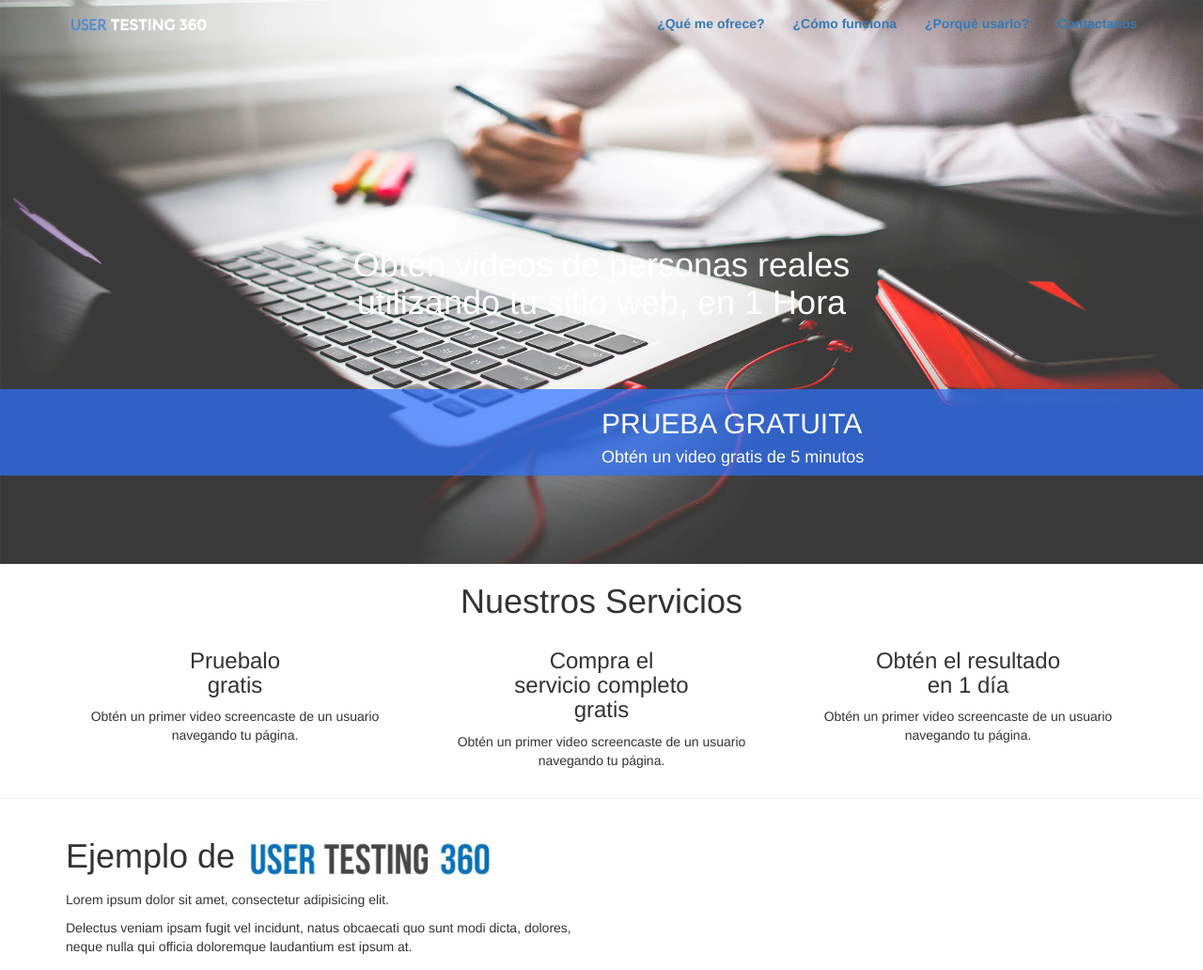
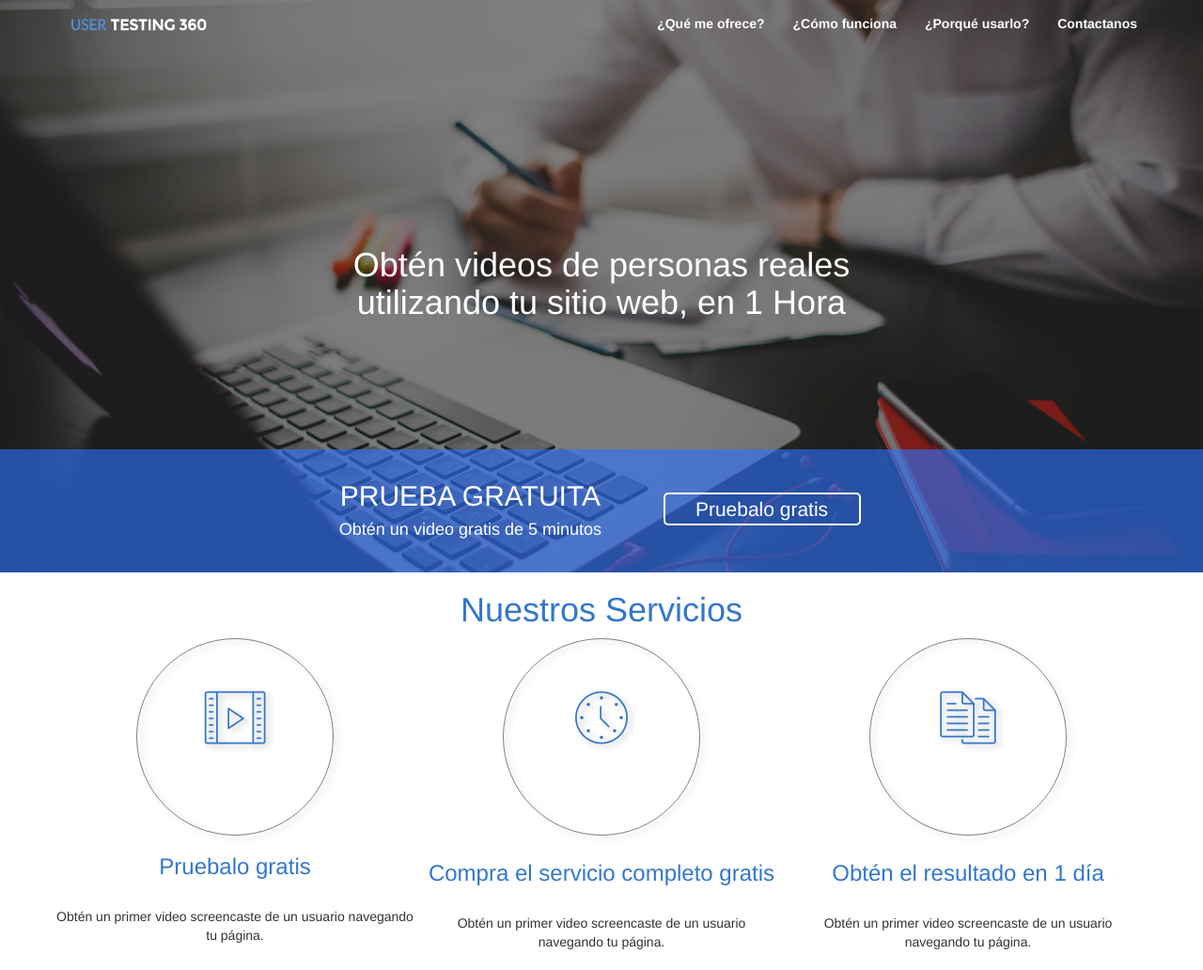
Before and after one commit to CarmenCamacho/30_Sprint1-Business, a plain HTML site: page Problema/index.html in a window 1280 px wide. Shown: the top 1032 px of the page at 94% size. Drawn offline with Linux system fonts and the light colour scheme; files whose address does not match are found by name.

Commit message:
agregue estilos css

```diff
--- a/Problema/css/icomoon.css
+++ b/Problema/css/icomoon.css
@@ -16,7 +16,7 @@
 	font-weight: normal;
 	font-variant: normal;
 	text-transform: none;
-	line-height: 1;
+	line-height: 3;
 
 	/* Better Font Rendering =========== */
 	-webkit-font-smoothing: antialiased;
--- a/Problema/css/main.css
+++ b/Problema/css/main.css
@@ -1,39 +1,84 @@
+@media screen and (min-width :970px) {
+
+}
+
+@media screen and (max-width :969px) {
+	div.pull-right {
+	    float: none !important;
+	 }
+	div.pull-left {
+	    float: none !important;
+	    text-align: center;
+
+	 }
+	.btn-prueba{
+		width: 100%;
+	}
+}
+
+@media screen and (max-width: 768px) {
+	.circulo{
+		margin-left: 40em;
+	}
+
+}
 .navbar{
 	color: white !important;
 	font-weight: bold;
 }
 
+
+.m-0{
+	margin: 0;
+}
 .mb-5{
 	margin-bottom: 5%;
  }
+.mt-5{
+	margin-top: 5%;
+}
+.mt-15{
+	margin-top: 15%;
+}
 
 .pd-0{
 	padding:0;
 	margin: 0;
 }
-
-.m-0{
-	margin: 0;
+.pd-2{
+	padding:2%;
 }
-
 .pb-5{
 	padding-bottom: 5%;
 }
-
 .pt-5{
 	padding-top: 5%;
 }
-.mt-15{
-	padding-top: 15%;
+.pt-2{
+	padding-top: 2%;
+}
+.pb-2{
+	padding-bottom: 2%;
+}
+.pl-5{
+	padding-left: 5%;
 }
 .pt-10{
 	padding-top: 10%;
 }
+
+
 .fit{
 	width: 100%;
 }
 .text-white{
 	color: white !important;
+}
+.text-blue{
+	color: #37C;
+}
+.text-cyan{
+	color: cyan;
 }
 .logo{
 	width: 50%;
@@ -41,18 +86,54 @@
 
 .fondomain{
 	background-image: url(../image/large.jpg);
-	background-size:100% 100%;
+	background-size:cover;
 	background-repeat: no-repeat;
-	height: 600px;
-	/*PONER UN FILTRO A IMG PARA QUITAR BRILLO*/
+	height: 43.5em;
+
+/*	-webkit-filter: brightness(30%);  Chrome, Safari, Opera
+   filter: brightness (30%);*/
 }
 
+.filtro{
+	background-color: rgba(0, 0 ,0 , 0.5);
+	background-size: inherit;
+}
 .fondoazul{
-	background-color: rgba(46, 115, 255, 0.7);
+	background-color: rgba(46, 115, 255, 0.6);
 	background-position: bottom;
-
+	background-size:
 }
 
 .fondoazulosc{
 	background-color: #024;
 }
+
+.btn-prueba{
+	font-size: 1.5em;
+	border-radius: 5px;
+	border: 2px solid white;
+	width:10em;
+	padding: 2%;
+	text-align: center;
+	color:white;
+}
+.circulo{
+	width: 15em;
+	height:15em;
+	border-radius: 100%;
+	-webkit-filter: drop-shadow(4px 3px 3px silver);
+     filter: drop-shadow(4px 3px 3px silver);
+     border: 1px solid grey;
+     margin: auto;
+}
+
+.circulo:hover{
+	background-color: cyan;
+	border: none;
+}
+.icon-big{
+	font-size: 4em;
+	color:#37C;
+	margin-top: 5%;
+	text-align: center;
+}
--- a/Problema/index.html
+++ b/Problema/index.html
@@ -11,10 +11,11 @@
 	  	<title>User Testing 360°</title>
 	</head>
 	<body>
-		<div class="fondomain">
+		<div class="container-fluid fondomain pd-0">
+		<div class="filtro">
 		<header>
 				<div class="row">
-					<nav class="navbar  navbar-fixed-top" role="navigation" name="#home">
+					<nav class="navbar navbar-fixed-top" role="navigation" name="#home">
 	    				<div class="container">
 		            		<div class="navbar-header">
 			              	<button type="button" class="navbar-toggle collapsed" data-toggle="collapse" data-target="#barra1">
@@ -25,10 +26,10 @@
 		            		</div>
 		            	<div class="collapse navbar-collapse" id="barra1">
 		              		<ul class="nav navbar-nav navbar-right">
-							    <li><a href="#oferta" class="text-aqua">¿Qué me ofrece?</a></li>
-							    <li><a href="#funciona" class="text-aqua" >¿Cómo funciona</a></li>
-							    <li><a href="#usarlo" class="text-aqua">¿Porqué usarlo?</a></li>
-							    <li><a href="#contacto" class="text-aqua">Contactanos</a></li>
+							    <li><a href="#oferta" class="text-white">¿Qué me ofrece?</a></li>
+							    <li><a href="#funciona" class="text-white" >¿Cómo funciona</a></li>
+							    <li><a href="#usarlo" class="text-white">¿Porqué usarlo?</a></li>
+							    <li><a href="#contacto" class="text-white">Contactanos</a></li>
 		              		</ul>
 		           		 </div>
 	           			</div>
@@ -47,44 +48,57 @@
 				</div>
 			</div>
 			<div class="container-fluid pd-0">
-				<div class="row fondoazul">
-					<div class="col-xl-6 col-lg-6 col-md-6 col-sm-6 col-xs-6 pull-right pd-0">
-						<a href=""><h2 class="text-white" >PRUEBA GRATUITA</h2></a>
-						<a href=""><h4 class="text-white">Obtén un video gratis de 5 minutos</h4></a>
+				<div class="row fondoazul pb-2 mt-5">
+					<div class="col-xl-6 col-lg-6 col-md-12 col-sm-12 col-xs-12 pd-0">
+						<a href="">
+						<div class="pull-right pt-2">
+							<h2 class="text-white text-center" >PRUEBA GRATUITA</h2>
+							<h4 class="text-white text-center">Obtén un video gratis de 5 minutos</h4>
+						</div>
+						</a>
 					</div>
-					<div class="col-xl-6 col-lg-6 col-md-6 col-sm-6 col-xs-6 pull-left pd-0">
-						<div class="prueba"> <!-- CREAR ESTA CLASE PARA EL BOTON -->
+					<div class="col-xl-6 col-lg-6 col-md-12 col-sm-12 col-xs-12 pd-0 pl-5 pt-2">
+						<a href="">
+						<div class="pull-left">		<h3 class="btn-prueba">Pruebalo gratis</h3>
 						</div>
+						</a>
 					</div>
 				</div>
 			</div>
+		</div><!-- y ACA TERMINA filtro   -->
 		</div><!-- y ACA TERMINA ELFONDOMAIN   -->
 		<section>
 			<div class="container">
 				<div class="row text-center">
-					<h1>Nuestros Servicios</h1>
+					<h1 class="text-blue">Nuestros Servicios</h1>
 				</div>
 				<div class="row">
-					<div class="col-xl-4 col-lg-4 col-md-4 col-sm-12 col-xs-12 text-center">
-						<div class="circulo"> <!-- CREAR CLASE PARA CIRCULO animado -->
-							<span></span> <!-- ICONOOOOOO! -->
+					<div class="col-xl-4 col-lg-4 col-md-4 col-sm-12 col-xs-12 ">
+						<div class="circulo text-center"> <!-- CIRCULO-->
+							<span class="icon-video icon-big "></span> <!-- ICONOOOOOO! -->
 						</div>
-						<h3>Pruebalo <br> gratis</h3>
-						<p> Obtén un primer video screencaste de un usuario navegando tu página.</p>
+						<div class="row text-center">
+							<h3 class="text-blue">Pruebalo gratis <br></h3> <br>
+							<p> Obtén un primer video screencaste de un usuario navegando tu página.</p>
+						</div>
 					</div>
-					<div class="col-xl-4 col-lg-4 col-md-4 col-sm-12 col-xs-12 text-center">
-						<div class="circulo"> <!-- CREAR CLASE PARA CIRCULO animado -->
-							<span></span> <!-- ICONOOOOOO! -->
+					<div class="col-xl-4 col-lg-4 col-md-4 col-sm-12 col-xs-12 ">
+						<div class="circulo text-center"> <!-- CIRCULO -->
+							<span class="icon-clock icon-big"></span>
 						</div>
-						<h3>Compra el <br> servicio completo <br> gratis</h3>
-						<p> Obtén un primer video screencaste de un usuario navegando tu página.</p>
+						<div class="row text-center pd-2 pd-2">
+							<h3 class="text-blue">Compra el servicio completo gratis</h3> <br>
+							<p> Obtén un primer video screencaste de un usuario navegando tu página.</p>
+						</div>
 					</div>
-					<div class="col-xl-4 col-lg-4 col-md-4 col-sm-12 col-xs-12 text-center">
-						<div class="circulo"> <!-- CREAR CLASE PARA CIRCULO animado -->
-							<span></span> <!-- ICONOOOOOO! -->
+					<div class="col-xl-4 col-lg-4 col-md-4 col-sm-12 col-xs-12 ">
+						<div class="circulo text-center"> <!-- CIRCULO -->
+							<span class="icon-documents icon-big"></span> <!-- ICONOOOOOO! -->
 						</div>
-						<h3>Obtén el resultado <br> en 1 día</h3>
-						<p> Obtén un primer video screencaste de un usuario navegando tu página.</p>
+						<div class="row text-center pd-2">
+								<h3 class="text-blue">Obtén el resultado en 1 día</h3> <br>
+								<p> Obtén un primer video screencaste de un usuario navegando tu página.</p>
+						</div>
 					</div>
 				</div>
 			</div>
@@ -94,7 +108,7 @@
 		<section name="">
 			<div class="row">
 				<div class="col-xl-6 col-lg-6 col-md-12 col-sm-12 col-xs-12 ">
-					<h1>Ejemplo de <img class="logo" src="image/logo-2.jpg" alt=""></h1>
+					<h1 class="text-blue">Ejemplo de <img class="logo" src="image/logo-2.jpg" alt=""></h1>
 					<p>Lorem ipsum dolor sit amet, consectetur adipisicing elit. </p>
 					<p>Delectus veniam ipsam fugit vel incidunt, natus obcaecati quo sunt modi dicta, dolores, neque nulla qui officia doloremque laudantium est ipsum at.</p>
 				</div>
@@ -146,25 +160,31 @@
 			</div>
 		</section>
 		</div> <!-- TERMINA CONTAINER GRANDOTE -->
-			<div class="row fondoazul">
-				<div class="col-xl-6 col-lg-6 col-md-6 col-sm-6 col-xs-6 pull-right pd-0">
-					<a href=""><h2 class="text-white" >PRUEBA GRATUITA</h2></a>
-					<a href=""><h4 class="text-white">Obtén un video gratis de 5 minutos</h4></a>
-				</div>
-				<div class="col-xl-6 col-lg-6 col-md-6 col-sm-6 col-xs-6 pull-left pd-0">
-					<div class="prueba"> <!-- CREAR ESTA CLASE PARA EL BOTON -->
+			<div class="row fondoazul pb-2 mt-5">
+					<div class="col-xl-6 col-lg-6 col-md-12 col-sm-12 col-xs-12 pd-0">
+						<a href="">
+						<div class="pull-right text-center pt-2">
+							<h2 class="text-white" >PRUEBA GRATUITA</h2>
+							<h4 class="text-white">Obtén un video gratis de 5 minutos</h4>
+						</div>
+						</a>
+					</div>
+					<div class="col-xl-6 col-lg-6 col-md-12 col-sm-12 col-xs-12 pd-0 pl-5 pt-2">
+						<a href="">
+							<div class="pull-left text-white text-center btn-prueba">	Pruebalo gratis
+							</div>
+						</a>
 					</div>
 				</div>
-			</div>
 		<footer>
 			<div class="row fondoazulosc pd-0">
-				<div class="col-xl-6 col-lg-6 col-md-6 col-sm-6 col-xs-6">
+				<div class="col-xl-6 col-lg-6 col-md-12 col-sm-6 col-xs-12">
 					<h4 class="text-white">Escribenos a:</h4>
 					<a href="">experienciadeusuario.lab@gmail.com</a>
 					<h4 class="text-white">Tel: 000-0000</h4>
 					<a href="">
 				</div>
-				<div class="col-xl-6 col-lg-6 col-md-6 col-sm-6 col-xs-6">
+				<div class="col-xl-6 col-lg-6 col-md-12 col-sm-12 col-xs-12">
 					<div>
 						<span></span> <!-- ICONO FACEBOOK -->
 						<span></span> <!-- ICONO TWITTER -->
```
